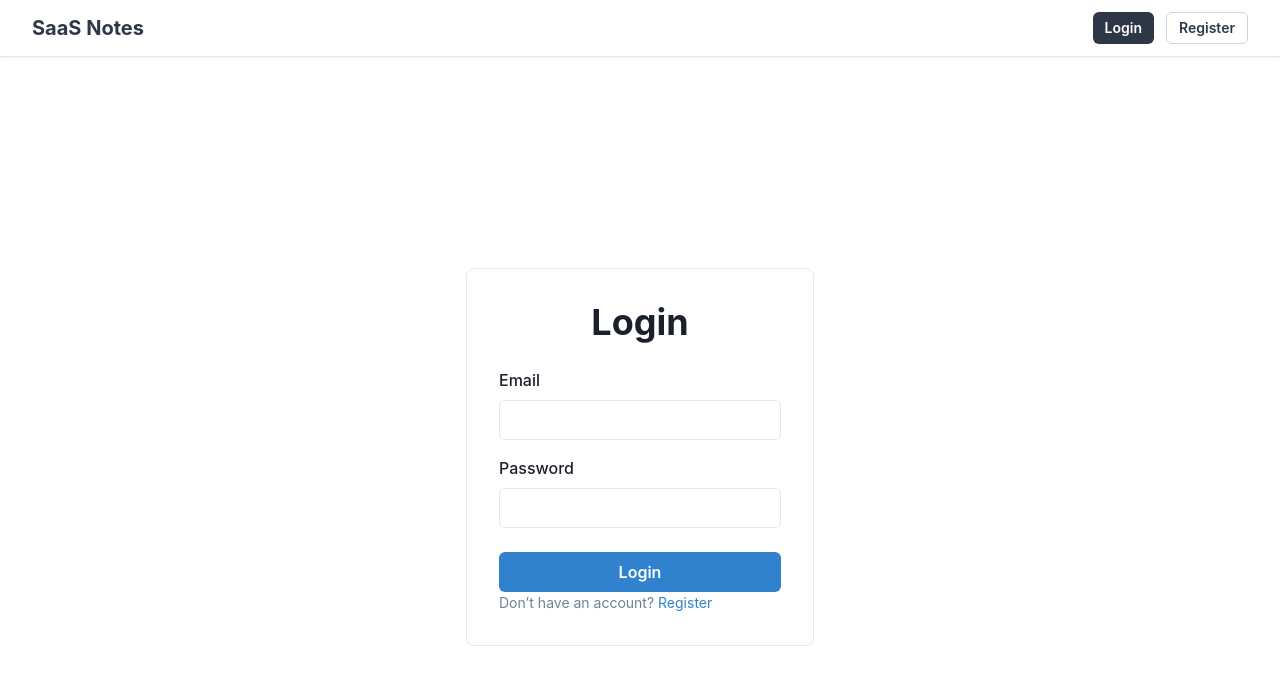
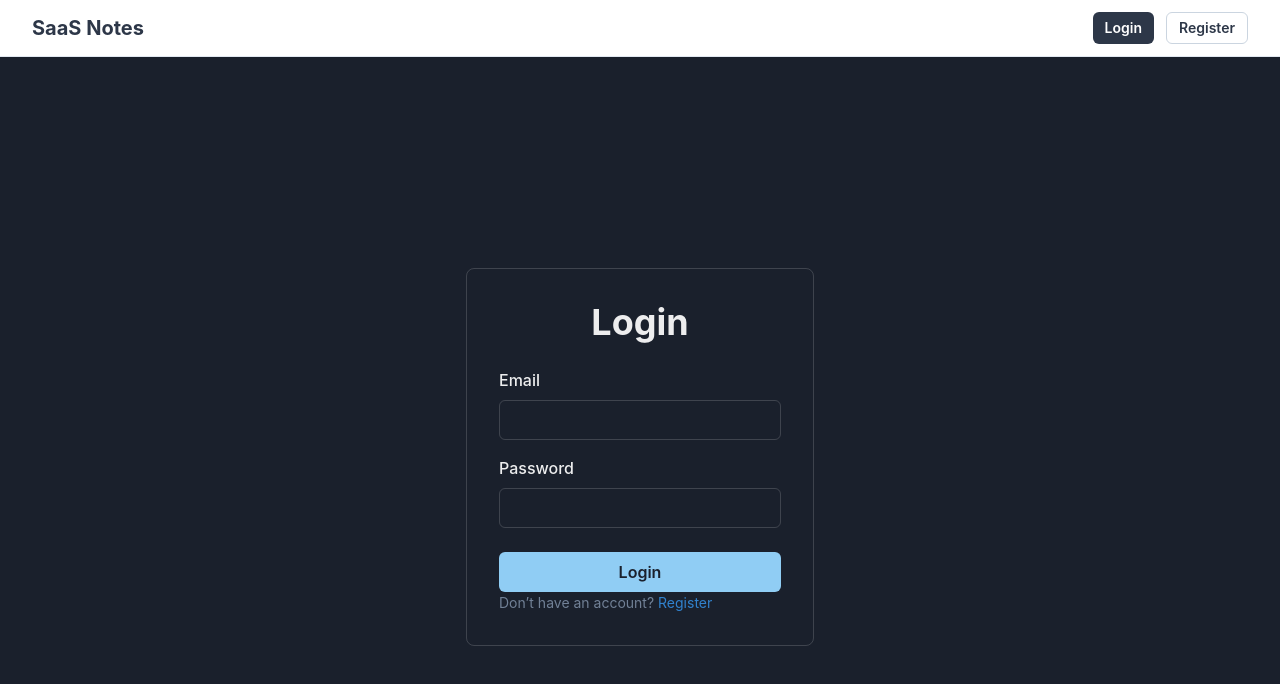
Before and after one commit to koma123451/SAAS-NOTES-App, a React (Vite) app in the folder client/: page /login in a window 1280 px wide. Shown: the top 684 px of the page. Built offline with nearby package versions, Linux system fonts and the light colour scheme; no server answers.

Commit message:
fixing UI

```diff
--- a/client/src/main.jsx
+++ b/client/src/main.jsx
@@ -2,11 +2,14 @@
 import { createRoot } from "react-dom/client";
 import { BrowserRouter } from "react-router-dom";
 import App from "./App.jsx";
-import { ChakraProvider } from "@chakra-ui/react";
-
+import { ChakraProvider,ColorModeScript } from "@chakra-ui/react";
+import theme from "./theme.js";
 createRoot(document.getElementById("root")).render(
   <StrictMode>
-    <ChakraProvider resetCSS>
+    <ChakraProvider theme={theme}>
+        <ColorModeScript
+        initialColorMode={theme.config.initialColorMode}
+      />
       <BrowserRouter>
         <App />
       </BrowserRouter>
--- /dev/null
+++ b/client/src/theme.js
@@ -0,0 +1,10 @@
+import { extendTheme } from "@chakra-ui/react";
+
+const config = {
+  initialColorMode: "dark",
+  useSystemColorMode: false,
+};
+
+const theme = extendTheme({ config });
+
+export default theme;
```
